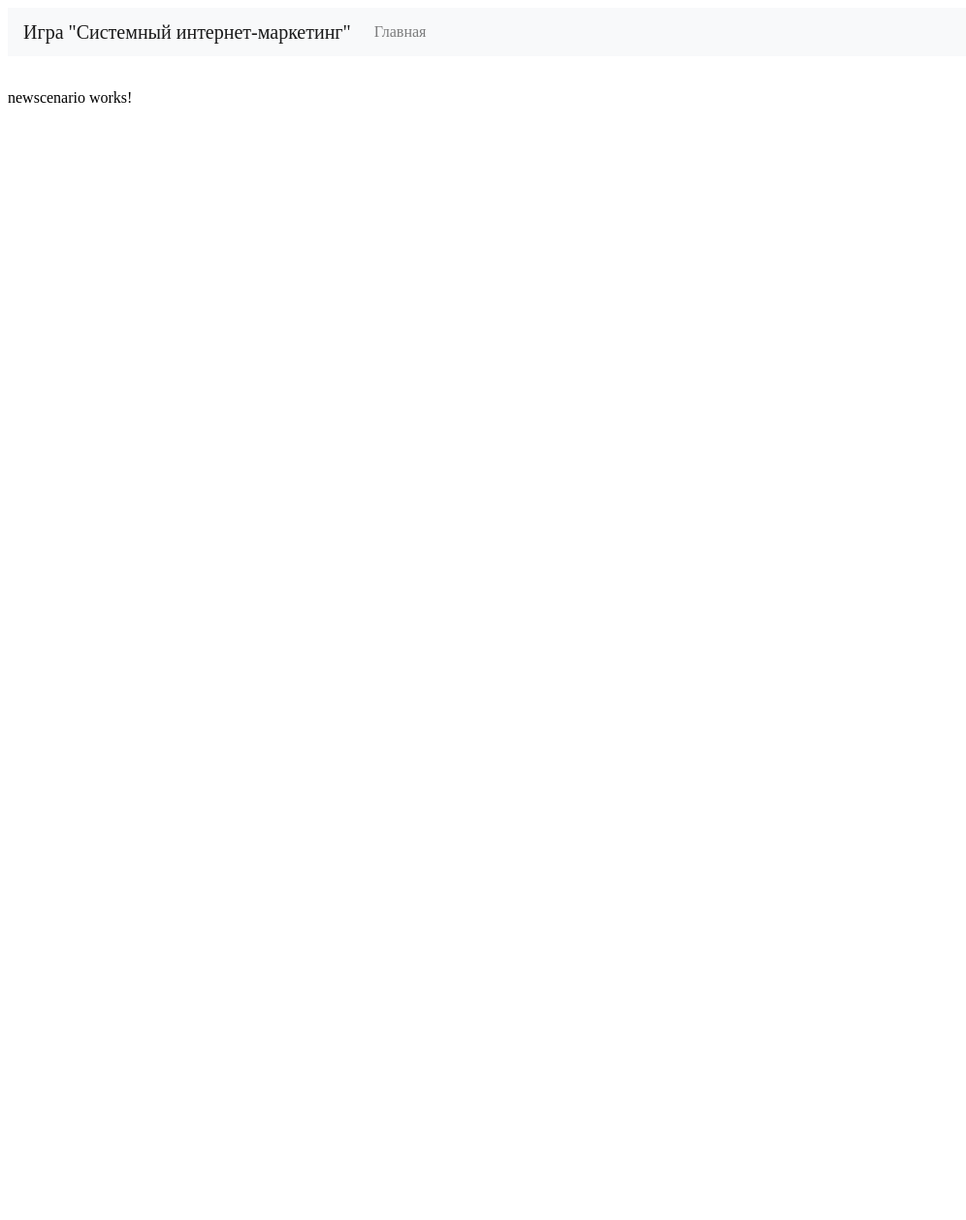
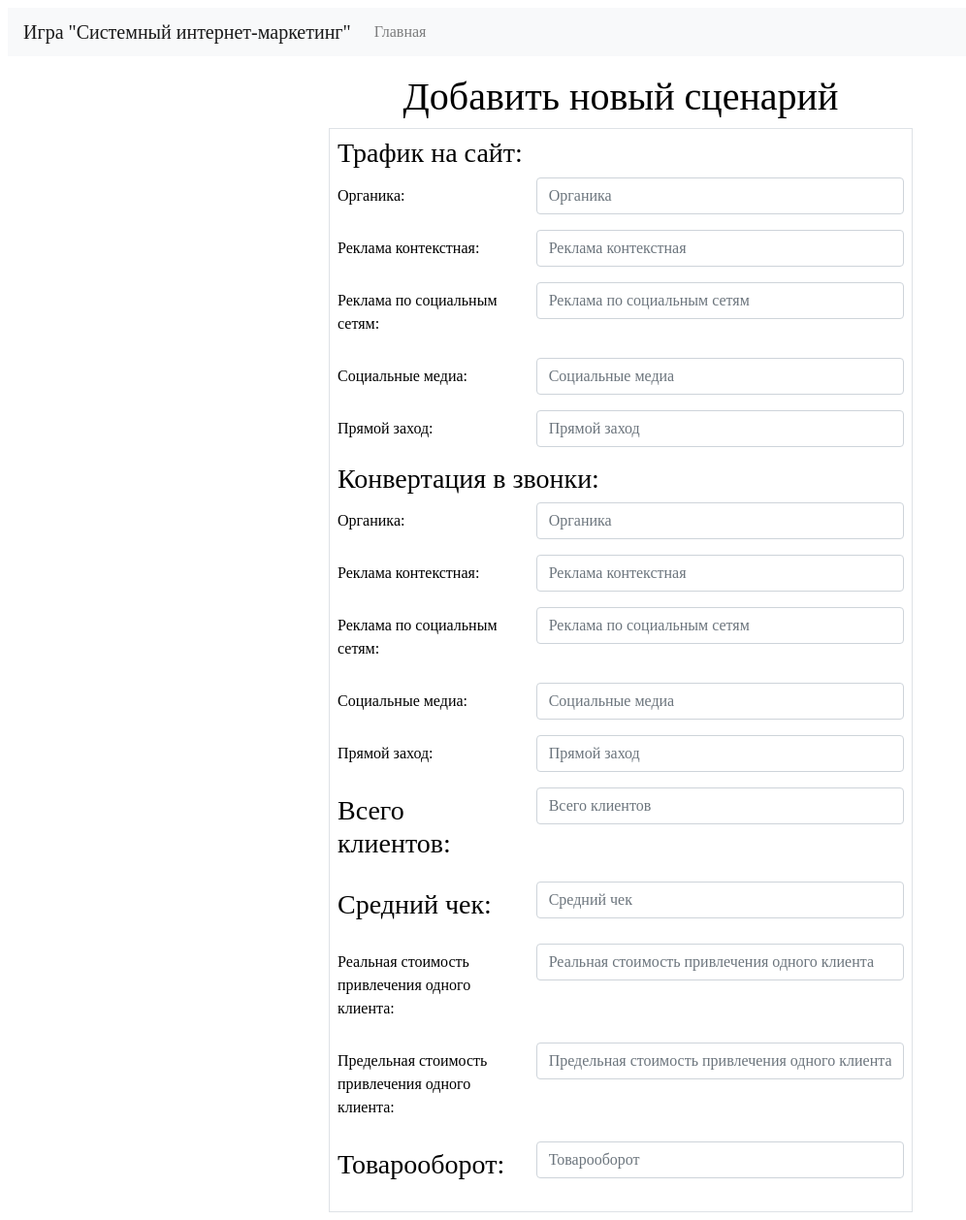
Before and after one commit to DonGrafon/SystemInternetMarketing, an Angular app: page /newgame/scenarios/newscenario in a window 1280 px wide. Shown: the whole page at 97% size, without its empty margins (0-996 px from the left). Before the commit the page ends 800 px from the top, so only its background shows below. Built offline with nearby package versions, Linux system fonts and the light colour scheme.

Commit message:
3.9/4 of changes

```diff
--- a/src/app/newgame/scenarios/newscenario/newscenario.component.html
+++ b/src/app/newgame/scenarios/newscenario/newscenario.component.html
@@ -1,3 +1,98 @@
-<p>
-  newscenario works!
-</p>
+<h1 class="text-center">Добавить новый сценарий</h1>
+<div class="container col-6">
+  <form class="border p-2">
+    <h3>Трафик на сайт:</h3>
+    <div class="form-group row">
+      <label for="tOrganic" class="col-sm-4 col-form-label">Органика:</label>
+      <div class="col-sm-8">
+        <input type="text" class="form-control" id="tOrganic" placeholder="Органика">
+      </div>
+    </div>
+    <div class="form-group row">
+      <label for="tReklamaCont" class="col-sm-4 col-form-label">Реклама контекстная:</label>
+      <div class="col-sm-8">
+        <input type="text" class="form-control" id="tReklamaCont" placeholder="Реклама контекстная">
+      </div>
+    </div>
+    <div class="form-group row">
+      <label for="tReklamaSocial" class="col-sm-4 col-form-label">Реклама по социальным сетям:</label>
+      <div class="col-sm-8">
+        <input type="text" class="form-control" id="tReklamaSocial" placeholder="Реклама по социальным сетям">
+      </div>
+    </div>
+    <div class="form-group row">
+      <label for="tSocialMedia" class="col-sm-4 col-form-label">Социальные медиа:</label>
+      <div class="col-sm-8">
+        <input type="text" class="form-control" id="tSocialMedia" placeholder="Социальные медиа">
+      </div>
+    </div>
+    <div class="form-group row">
+      <label for="tDirectEntry" class="col-sm-4 col-form-label">Прямой заход:</label>
+      <div class="col-sm-8">
+        <input type="text" class="form-control" id="tDirectEntry" placeholder="Прямой заход">
+      </div>
+    </div>
+
+    <h3>Конвертация в звонки:</h3>
+    <div class="form-group row">
+      <label for="zOrganic" class="col-sm-4 col-form-label">Органика:</label>
+      <div class="col-sm-8">
+        <input type="text" class="form-control" id="zOrganic" placeholder="Органика">
+      </div>
+    </div>
+    <div class="form-group row">
+      <label for="zReklamaCont" class="col-sm-4 col-form-label">Реклама контекстная:</label>
+      <div class="col-sm-8">
+        <input type="text" class="form-control" id="zReklamaCont" placeholder="Реклама контекстная">
+      </div>
+    </div>
+    <div class="form-group row">
+      <label for="zReklamaSocial" class="col-sm-4 col-form-label">Реклама по социальным сетям:</label>
+      <div class="col-sm-8">
+        <input type="text" class="form-control" id="zReklamaSocial" placeholder="Реклама по социальным сетям">
+      </div>
+    </div>
+    <div class="form-group row">
+      <label for="zSocialMedia" class="col-sm-4 col-form-label">Социальные медиа:</label>
+      <div class="col-sm-8">
+        <input type="text" class="form-control" id="zSocialMedia" placeholder="Социальные медиа">
+      </div>
+    </div>
+    <div class="form-group row">
+      <label for="zDirectEntry" class="col-sm-4 col-form-label">Прямой заход:</label>
+      <div class="col-sm-8">
+        <input type="text" class="form-control" id="zDirectEntry" placeholder="Прямой заход">
+      </div>
+    </div>
+    <div class="form-group row">
+      <label for="totalClients" class="col-sm-4 col-form-label"><span class="h3">Всего клиентов:</span></label>
+      <div class="col-sm-8">
+        <input type="text" class="form-control" id="totalClients" placeholder="Всего клиентов">
+      </div>
+    </div>
+    <div class="form-group row">
+      <label for="avgCheck" class="col-sm-4 col-form-label"><span class="h3">Средний чек:</span></label>
+      <div class="col-sm-8">
+        <input type="text" class="form-control" id="avgCheck" placeholder="Средний чек">
+      </div>
+    </div>
+    <div class="form-group row">
+      <label for="realCost" class="col-sm-4 col-form-label">Реальная стоимость привлечения одного клиента:</label>
+      <div class="col-sm-8">
+        <input type="text" class="form-control" id="realCost" placeholder="Реальная стоимость привлечения одного клиента">
+      </div>
+    </div>
+    <div class="form-group row">
+      <label for="predelCost" class="col-sm-4 col-form-label">Предельная стоимость привлечения одного клиента:</label>
+      <div class="col-sm-8">
+        <input type="text" class="form-control" id="predelCost" placeholder="Предельная стоимость привлечения одного клиента">
+      </div>
+    </div>
+    <div class="form-group row">
+      <label for="turnover" class="col-sm-4 col-form-label"><span class="h3">Товарооборот:</span></label>
+      <div class="col-sm-8">
+        <input type="text" class="form-control" id="turnover" placeholder="Товарооборот">
+      </div>
+    </div>
+  </form>
+</div>
--- a/src/app/newgame/scenarios/newscenario/newscenario.component.ts
+++ b/src/app/newgame/scenarios/newscenario/newscenario.component.ts
@@ -3,7 +3,7 @@ import { Component, OnInit } from '@angular/core';
 @Component({
   selector: 'app-newscenario',
   templateUrl: './newscenario.component.html',
-  styleUrls: ['./newscenario.component.css']
+  styleUrls: ['./newscenario.component.css',  '../../../../../node_modules/bootstrap/dist/css/bootstrap.min.css']
 })
 export class NewscenarioComponent implements OnInit {
 
```
